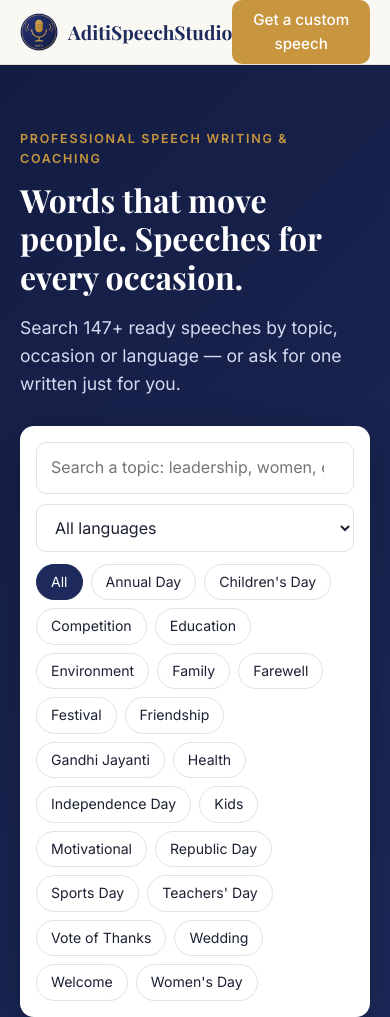
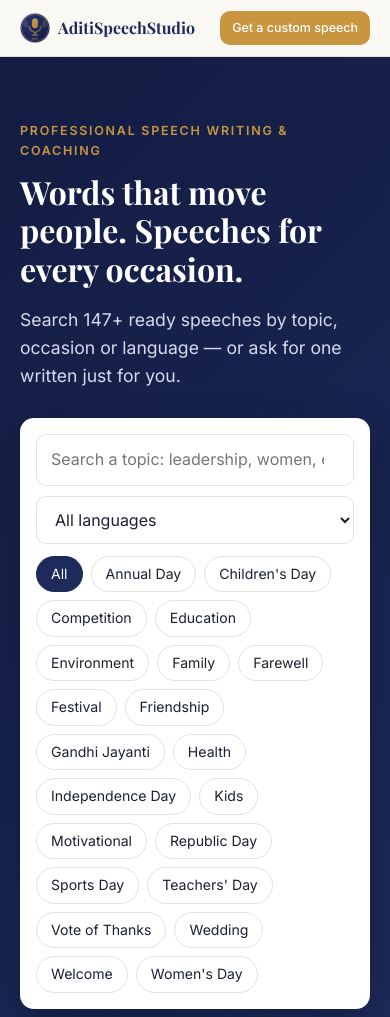
Before and after one commit to adityijadhav008-lgtm/aditispeechstudio, a plain HTML site: page index.html in a window 390 px wide. Shown: the top 1017 px of the page. Drawn offline with nearby package versions, Linux system fonts and the light colour scheme.

Commit message:
Implement responsive header styles for mobile
Added media query for smaller header on phones.

```diff
--- a/css/style.css
+++ b/css/style.css
@@ -176,3 +176,10 @@ pre,.t-item,.t-title{font-family:inherit}
   .reader-body pre{max-height:none}
   .rd-back{display:inline-block}
 }
+/* smaller header on phones */
+@media (max-width: 600px) {
+  .nav { height: 56px; }
+  .brand { font-size: 1rem; gap: 8px; }
+  .brand-logo, .brand-mark { height: 30px; width: 30px; }
+  .nav nav .btn { padding: 7px 12px; font-size: .78rem; white-space: nowrap; }
+}
```
